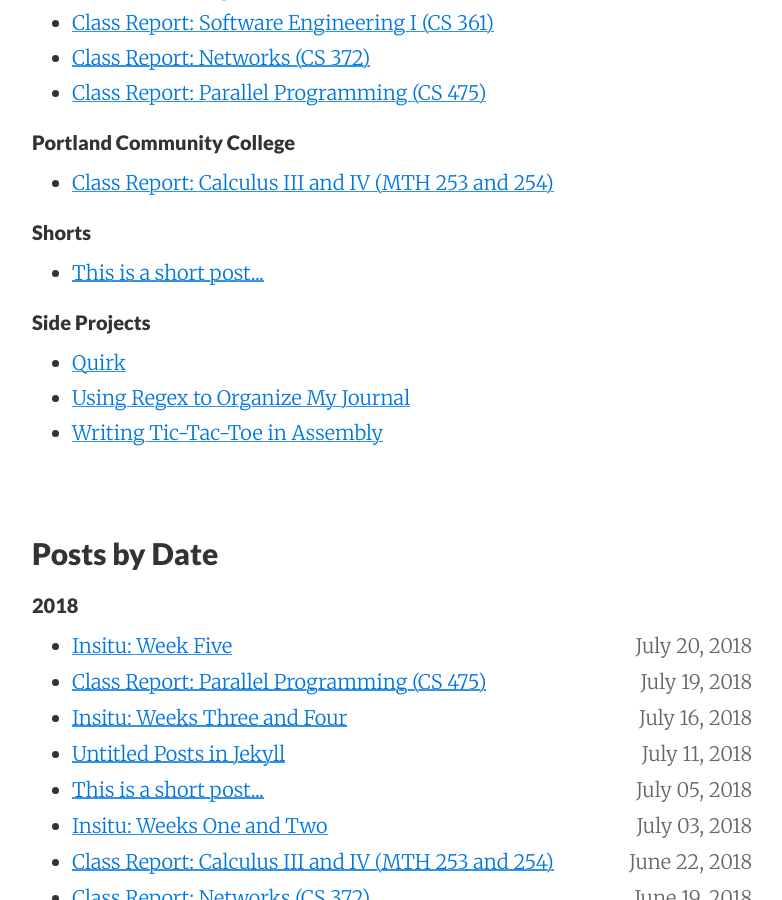
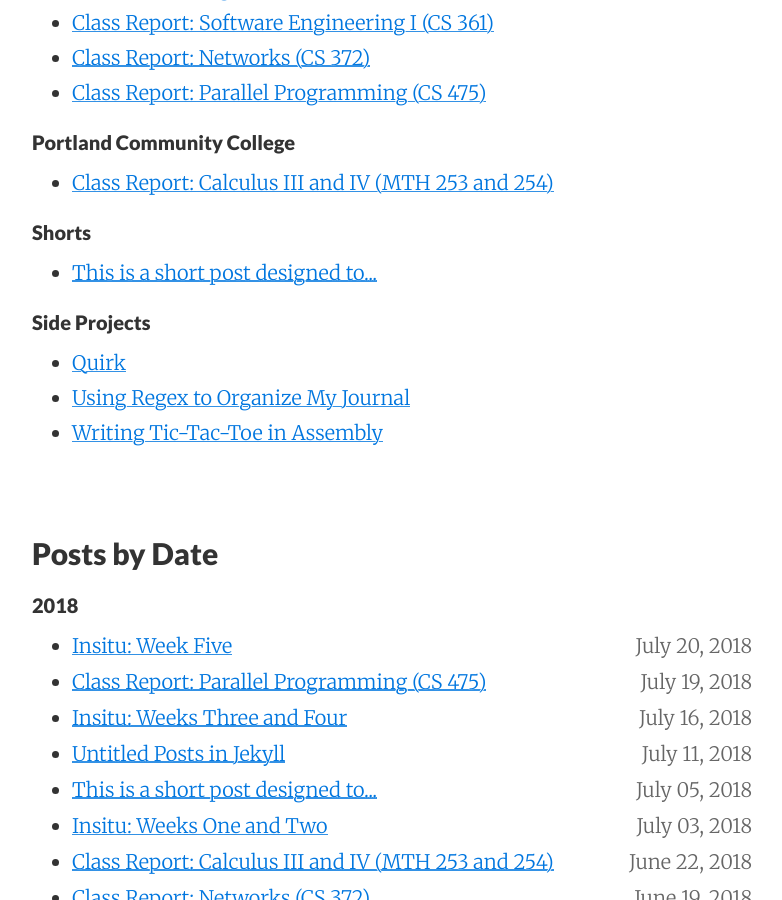
Before and after one commit to alxmjo/code, a Jekyll site: the page built from posts.html, in a window 1280 px wide and 900 px high, scrolled down 1116 px. Shown: the whole window, without its empty margins (248-1030 px from the left). Built offline with Jekyll 4.4.1, drawn with Linux system fonts in a browser that asks for light colours.

Commit message:
Integrate updates from Blog
On posts page, allow shorts to pull the first 7 words instead of 5. Every
page has an automatically generated excerpt, so the final option
of just displaying the post content was never being reached. Removed
the note about the excerpt (since that's basically what page.content
truncated to 50 words does). If title is empty string, then if page.title
still evaluates to true. This places an empty string for the Facebook
and Twitter title. Changed to be if page.title != "", which will evaluate
to false if there is no title. This will then show the site title (Alex
Johnson).

```diff
--- a/_includes/head.html
+++ b/_includes/head.html
@@ -4,7 +4,7 @@
     <!-- If the post has an empty title (because it's a "short") then don't add it to the title of the page. -->
     <title>{% if page.title and page.title != "" %}{{ page.title | strip_html }} &#8211; {% endif %}{{ site.title | strip_html }}</title>
     <meta name="viewport" content="width=device-width, initial-scale=1">
-    <meta name="description" content="{% if page.summary %}{{ page.summary | strip_html | strip_newlines }}{% elsif page.excerpt %}{{ page.excerpt | strip_html | strip_newlines }}{% else %}{{ page.content | strip_html | strip_newlines | truncatewords: 30 }}{% endif %}">
+    <meta name="description" content="{% if page.summary %}{{ page.summary | strip_html | strip_newlines }}{% else %}{{ page.content | strip_html | truncatewords: 50 }}{% endif %}">
     <meta name="author" content="{{ site.author }}">
     {% if page.categories %}<meta name="keywords" content="{{ page.categories | join: ', ' }}">{% endif %}
     <link rel="canonical" href="{{ page.url | replace:'index.html','' | prepend: site.baseurl | prepend: site.url }}">
@@ -30,7 +30,7 @@
     <meta property="og:locale" content="en_US">
     <meta property="og:type" content="article">
     <meta property="og:title" content="{% if page.title != "" %}{{ page.title | xml_escape }}{% else %}{{ site.title | xml_escape }}{% endif %}">
-    <meta property="og:description" content="{% if page.summary %}{{ page.summary | strip_html | strip_newlines }}{% elsif page.excerpt %}{{ page.excerpt | strip_html | strip_newlines }}{% else %}{{ page.content | strip_html | strip_newlines | truncatewords: 30 }}{% endif %}">
+    <meta property="og:description" content="{% if page.summary %}{{ page.summary | strip_html | strip_newlines }}{% else %}{{ page.content | strip_html | truncatewords: 50 }}{% endif %}">
     <meta property="og:image" content="{% if page.image %}{{ page.image }}{% else %}{{ site.non_face_image }}{% endif %}">
     <meta property="og:url" content="{{ site.url }}{{ page.url }}">
     <meta property="og:site_name" content="{{ site.title | xml_escape }}">
@@ -41,7 +41,7 @@
         <meta name="twitter:site" content="@{{ site.twitter_username }}" />
     {% endif %}
     <meta name="twitter:title" content="{% if page.title != "" %}{{ page.title }}{% else %}{{ site.title }}{% endif %}" />
-    <meta name="twitter:description" content="{% if page.summary %}{{ page.summary | strip_html | strip_newlines }}{% elsif page.excerpt %}{{ page.excerpt | strip_html | strip_newlines }}{% else %}{{ page.content | strip_html | strip_newlines | truncatewords: 30 }}{% endif %}" />
+    <meta name="twitter:description" content="{% if page.summary %}{{ page.summary | strip_html | strip_newlines }}{% else %}{{ page.content | strip_html | truncatewords: 50 }}{% endif %}" />
     <meta name="twitter:image" content="{{ site.url }}{% if page.image %}{{ page.image }}{% else %}{{ site.non_face_image }}{% endif %}">
     <meta name="twitter:url" content="{{ site.url }}{{ page.url }}" />
 
--- a/posts.html
+++ b/posts.html
@@ -16,7 +16,7 @@ permalink: /posts/
             <a href="{{ post.url }}">
               {% comment %} If the post has an empty title (because it's a "short") then display the first few words instead of the title. {% endcomment %}
               {% if post.title == "" %}
-                {{ post.content | strip_html | truncatewords: 5 }}
+                {{ post.content | strip_html | truncatewords: 7 }}
               {% else %}
                 {{ post.title }}
               {% endif %}
@@ -45,7 +45,7 @@ permalink: /posts/
       <a class="post-list" href="{{ post.url }}">
         {% comment %} If the post has an empty title (because it's a "short") then display the first few words instead of the title. {% endcomment %}
         {% if post.title == "" %}
-          {{ post.content | strip_html | truncatewords: 5 }}
+          {{ post.content | strip_html | truncatewords: 7 }}
         {% else %}
           {{ post.title }}
         {% endif %}
```
